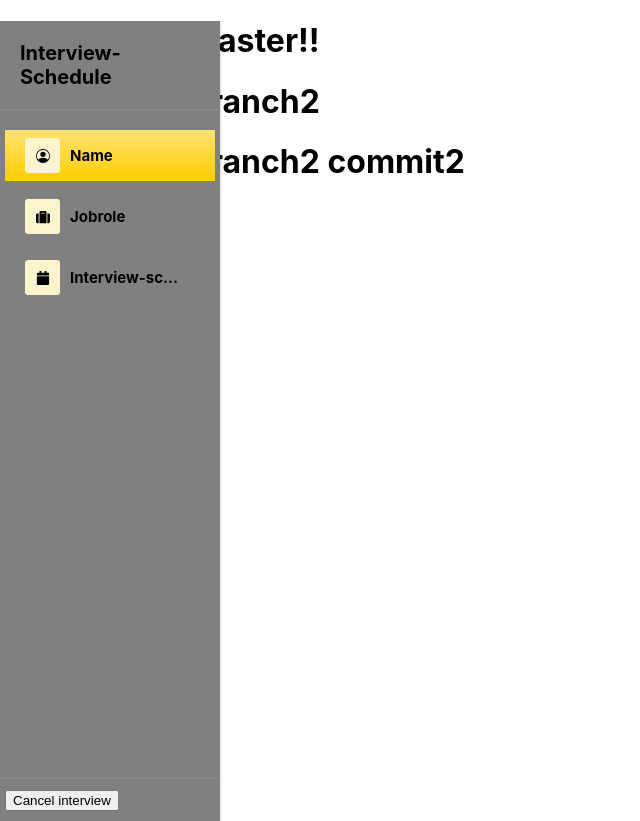
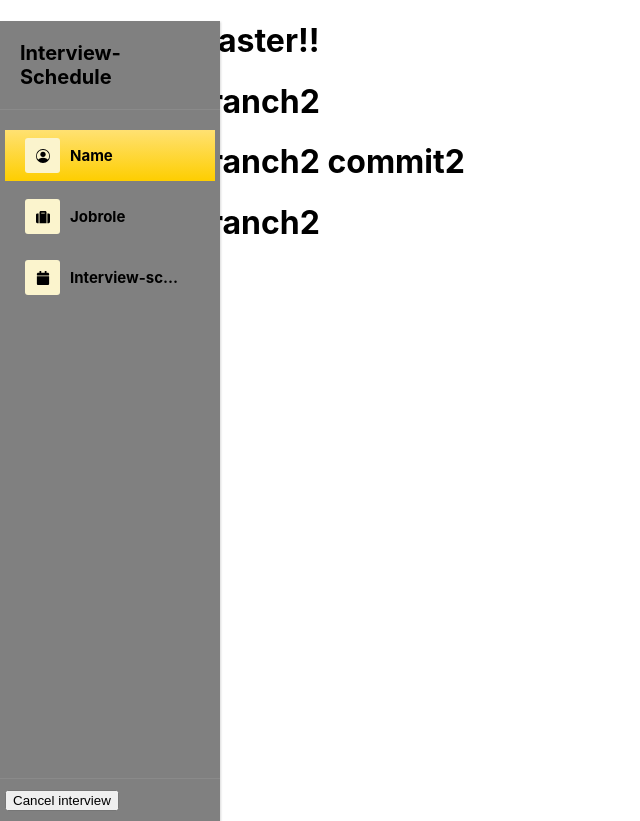
Before and after one commit to Dharanichalagere18/test-repo, a React (Create React App) app: page / in a window 1280 px wide. Shown: the whole page, without its empty margins (0-640 px from the left). Built offline with nearby package versions, Linux system fonts and the light colour scheme.

Commit message:
branch2commit1

```diff
--- a/src/App.js
+++ b/src/App.js
@@ -8,6 +8,7 @@ function App() {
         <h1>Hello World master!!</h1>
         <h1>Hello World Branch2</h1>
         <h1>Hello World Branch2 commit2</h1>
+        <h1>Hello World Branch2</h1>
     </div>
   )
 }
```
